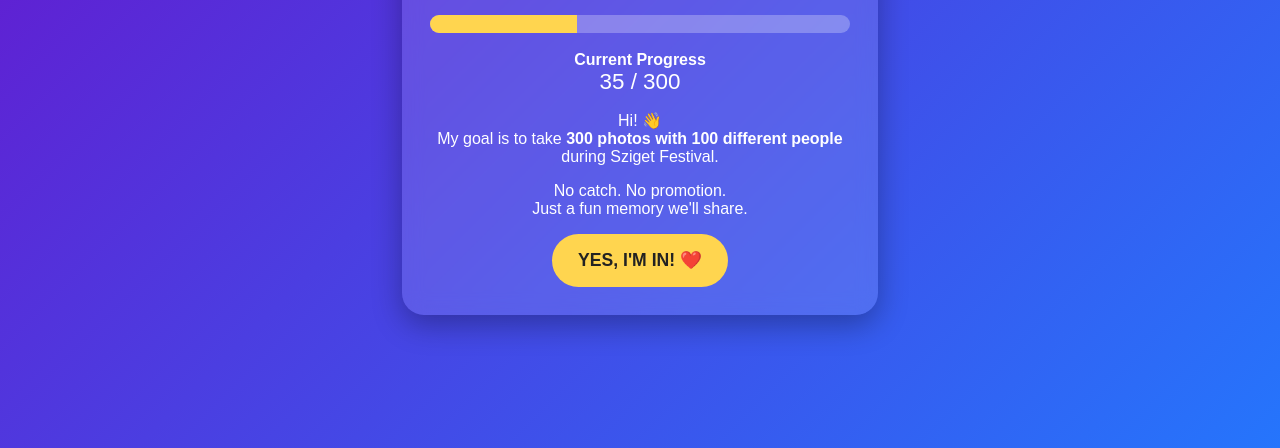
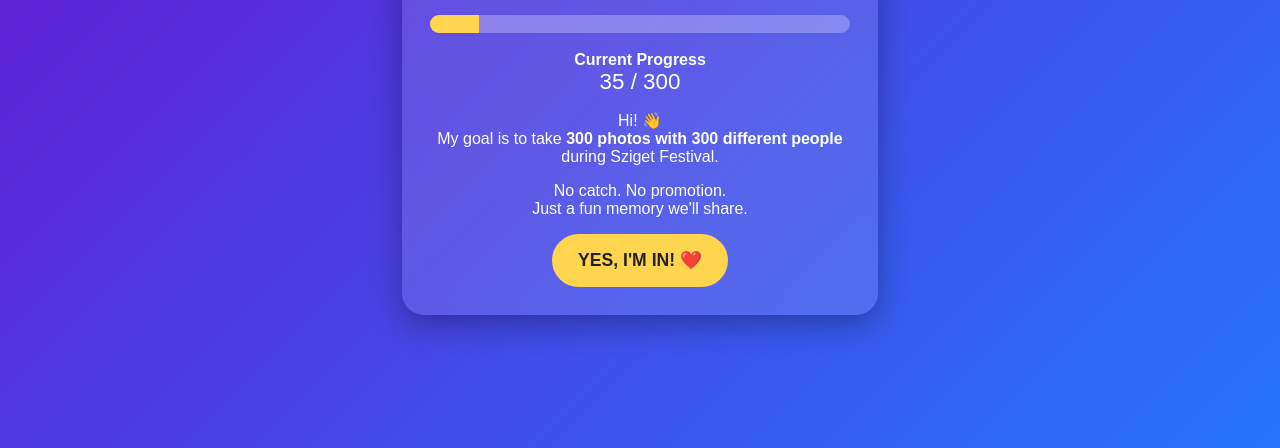
Before and after one commit to Desol95/Desol, a plain HTML site: page index.html in a window 1280 px wide. Shown: the part 352-800 px from the top of the page. Drawn offline with Linux system fonts and the light colour scheme.

Commit message:
Modify progress goal and fill width in index.html
Updated the progress description and adjusted the fill width.

```diff
--- a/index.html
+++ b/index.html
@@ -6,7 +6,7 @@
 .card{max-width:420px;background:rgba(255,255,255,.12);backdrop-filter:blur(10px);padding:28px;border-radius:22px;text-align:center;box-shadow:0 10px 30px rgba(0,0,0,.3)}
 h1{margin:8px 0;font-size:2.2rem} .sub{opacity:.9}
 .bar{background:#ffffff44;border-radius:999px;height:18px;overflow:hidden;margin:18px 0}
-.fill{width:35%;height:100%;background:#ffd54f;animation:grow 2s}
+.fill{width:11.7%;height:100%;background:#ffd54f;animation:grow 2s}
 @keyframes grow{from{width:0}to{width:35%}}
 button{border:none;background:#ffd54f;color:#222;padding:16px 26px;border-radius:999px;font-size:1.1rem;font-weight:bold;cursor:pointer}
 #msg{display:none;margin-top:20px}
@@ -18,7 +18,7 @@
 <p class="sub"><b>Be the next one!</b></p>
 <div class="bar"><div class="fill"></div></div>
 <p><b>Current Progress</b><br><span style="font-size:1.4rem">35 / 300</span></p>
-<p>Hi! 👋<br>My goal is to take <b>300 photos with 100 different people</b> during Sziget Festival.</p>
+<p>Hi! 👋<br>My goal is to take <b>300 photos with 300 different people</b> during Sziget Festival.</p>
 <p>No catch. No promotion.<br>Just a fun memory we'll share.</p>
 <button onclick="join()">YES, I'M IN! ❤️</button>
 <div id="msg">
```
